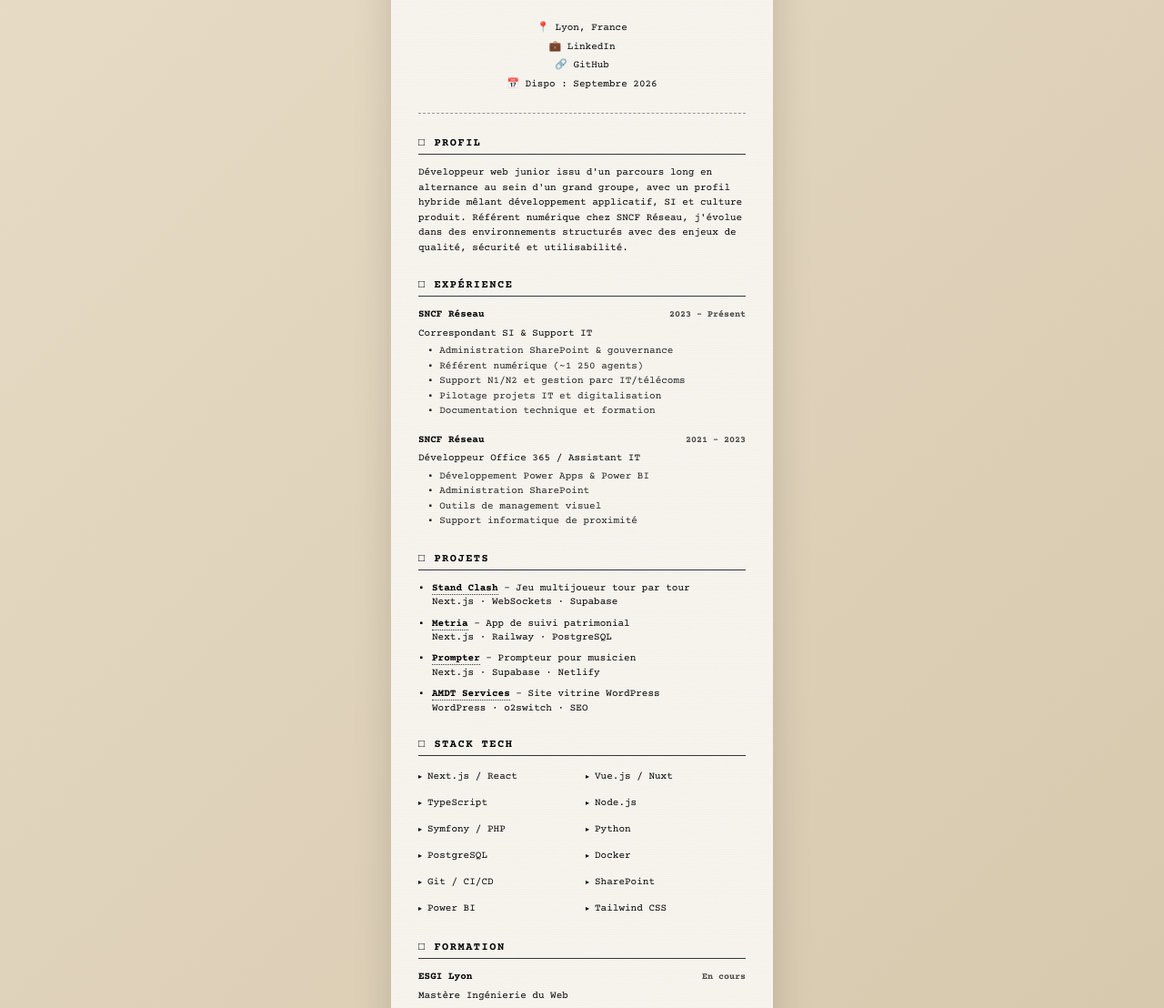
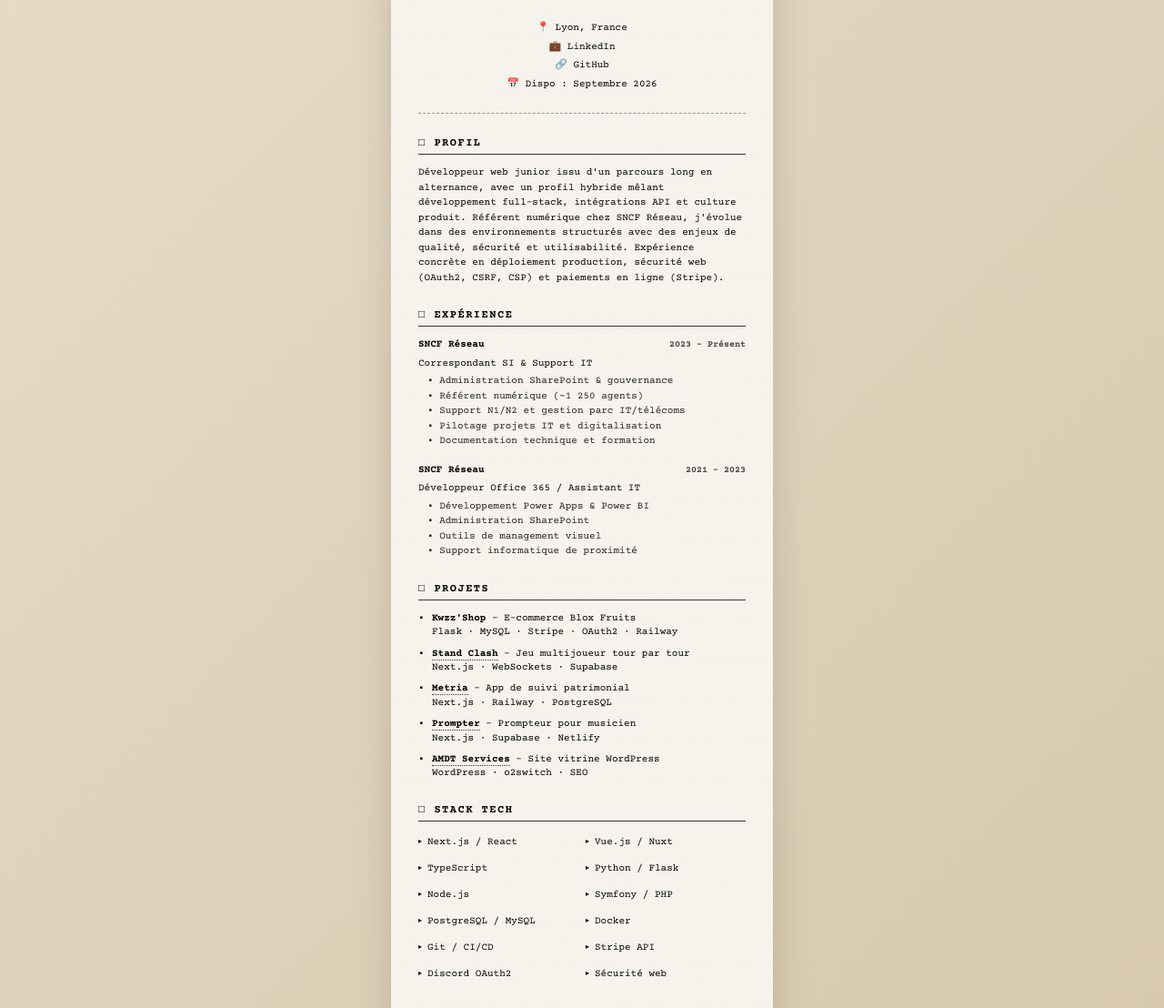
Before and after one commit to ExaliteSf/portfolio, a website: page index.html in a window 1280 px wide. Shown: the part 172-1280 px from the top of the page at 91% size. Drawn offline with nearby package versions, Linux system fonts and the light colour scheme.

Commit message:
ajout stack

```diff
--- a/index.html
+++ b/index.html
@@ -393,10 +393,11 @@
                 <div class="section">
                     <div class="section-title">□ Profil</div>
                     <div class="item">
-                        Développeur web junior issu d'un parcours long en alternance au sein d'un grand groupe,
-                        avec un profil hybride mêlant développement applicatif, SI et culture produit.
-                        Référent numérique chez SNCF Réseau, j'évolue dans des environnements structurés
-                        avec des enjeux de qualité, sécurité et utilisabilité.
+                        Développeur web junior issu d'un parcours long en alternance, avec un profil hybride
+                        mêlant développement full-stack, intégrations API et culture produit. Référent numérique
+                        chez SNCF Réseau, j'évolue dans des environnements structurés avec des enjeux de qualité,
+                        sécurité et utilisabilité. Expérience concrète en déploiement production, sécurité web
+                        (OAuth2, CSRF, CSP) et paiements en ligne (Stripe).
                     </div>
                 </div>
 
@@ -437,6 +438,11 @@
                     <div class="section-title">□ Projets</div>
 
                     <div class="list-item">
+                        <strong>Kwzz'Shop</strong> - E-commerce Blox Fruits<br>
+                        Flask · MySQL · Stripe · OAuth2 · Railway
+                    </div>
+
+                    <div class="list-item">
                         <strong><a href="https://standclash-production.up.railway.app/register" target="_blank" rel="noopener noreferrer">Stand Clash</a></strong> - Jeu multijoueur tour par tour<br>
                         Next.js · WebSockets · Supabase
                     </div>
@@ -463,15 +469,15 @@
                         <div class="skill-item">Next.js / React</div>
                         <div class="skill-item">Vue.js / Nuxt</div>
                         <div class="skill-item">TypeScript</div>
+                        <div class="skill-item">Python / Flask</div>
                         <div class="skill-item">Node.js</div>
                         <div class="skill-item">Symfony / PHP</div>
-                        <div class="skill-item">Python</div>
-                        <div class="skill-item">PostgreSQL</div>
+                        <div class="skill-item">PostgreSQL / MySQL</div>
                         <div class="skill-item">Docker</div>
                         <div class="skill-item">Git / CI/CD</div>
-                        <div class="skill-item">SharePoint</div>
-                        <div class="skill-item">Power BI</div>
-                        <div class="skill-item">Tailwind CSS</div>
+                        <div class="skill-item">Stripe API</div>
+                        <div class="skill-item">Discord OAuth2</div>
+                        <div class="skill-item">Sécurité web</div>
                     </div>
                 </div>
 
@@ -529,10 +535,11 @@
                 <div class="section">
                     <div class="section-title">□ Profile</div>
                     <div class="item">
-                        Junior web developer with long-term apprenticeship experience at a major corporation,
-                        combining application development, IT systems, and product culture.
-                        Digital referent at SNCF Réseau, working in structured environments
-                        with quality, security, and usability challenges.
+                        Junior web developer with long-term apprenticeship experience, combining full-stack
+                        development, API integrations and product culture. Digital referent at SNCF Réseau,
+                        working in structured environments with quality, security, and usability challenges.
+                        Hands-on experience in production deployment, web security (OAuth2, CSRF, CSP)
+                        and online payments (Stripe).
                     </div>
                 </div>
 
@@ -573,6 +580,11 @@
                     <div class="section-title">□ Projects</div>
 
                     <div class="list-item">
+                        <strong><a href="web-production-9dd5d.up.railway.app" target="_blank" rel="noopener noreferrer"></a>Kwzz'Shop</strong> - Blox Fruits E-commerce<br>
+                        Flask · MySQL · Stripe · OAuth2 · Railway
+                    </div>
+
+                    <div class="list-item">
                         <strong><a href="https://standclash-production.up.railway.app/register" target="_blank" rel="noopener noreferrer">Stand Clash</a></strong> - Turn-based multiplayer game<br>
                         Next.js · WebSockets · Supabase
                     </div>
@@ -599,15 +611,15 @@
                         <div class="skill-item">Next.js / React</div>
                         <div class="skill-item">Vue.js / Nuxt</div>
                         <div class="skill-item">TypeScript</div>
+                        <div class="skill-item">Python / Flask</div>
                         <div class="skill-item">Node.js</div>
                         <div class="skill-item">Symfony / PHP</div>
-                        <div class="skill-item">Python</div>
-                        <div class="skill-item">PostgreSQL</div>
+                        <div class="skill-item">PostgreSQL / MySQL</div>
                         <div class="skill-item">Docker</div>
                         <div class="skill-item">Git / CI/CD</div>
-                        <div class="skill-item">SharePoint</div>
-                        <div class="skill-item">Power BI</div>
-                        <div class="skill-item">Tailwind CSS</div>
+                        <div class="skill-item">Stripe API</div>
+                        <div class="skill-item">Discord OAuth2</div>
+                        <div class="skill-item">Web Security</div>
                     </div>
                 </div>
 
```
